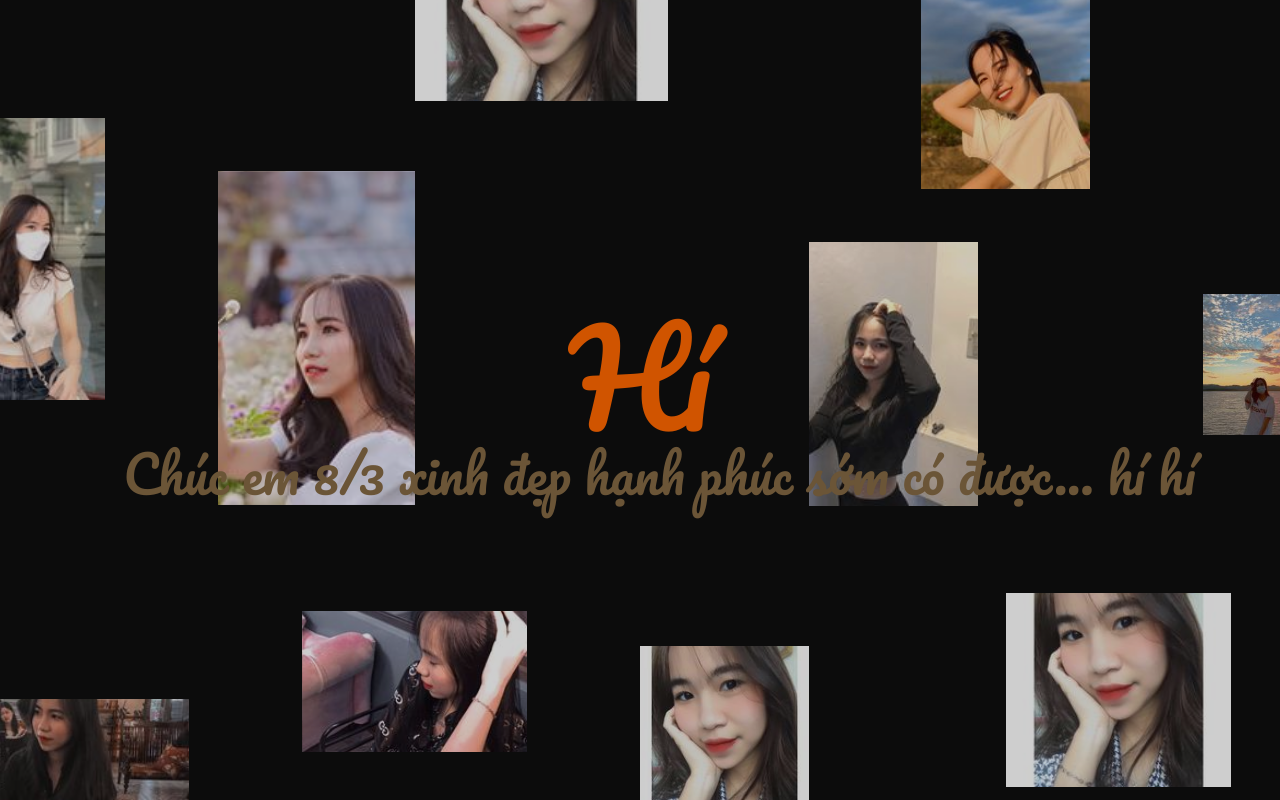
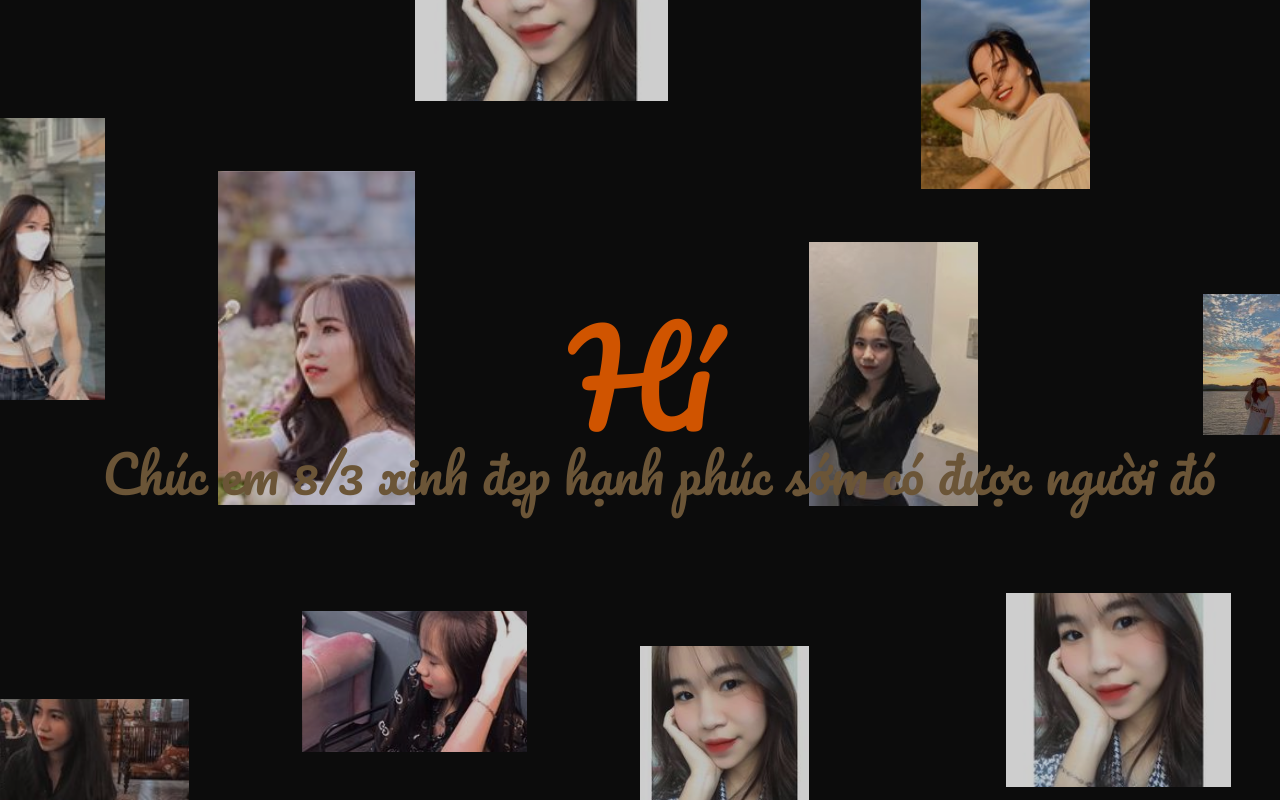
Before and after one commit to ngynnn/chuc-mung-em-8t3, a plain HTML site: page index.html in a window 1280 px wide. Drawn offline with Linux system fonts and the light colour scheme; a web font is replaced by a local one.

Commit message:
Update index.html

```diff
--- a/index.html
+++ b/index.html
@@ -66,7 +66,7 @@
                 <span>Hí</span>
             </h2>
             <h2 class="content__title no-select">
-                <span class="content__title-sub">Chúc em 8/3 xinh đẹp hạnh phúc sớm có được... hí hí</span>
+                <span class="content__title-sub">Chúc em 8/3 xinh đẹp hạnh phúc sớm có được người đó </span>
             </h2>
         </div>
     </main>
```
